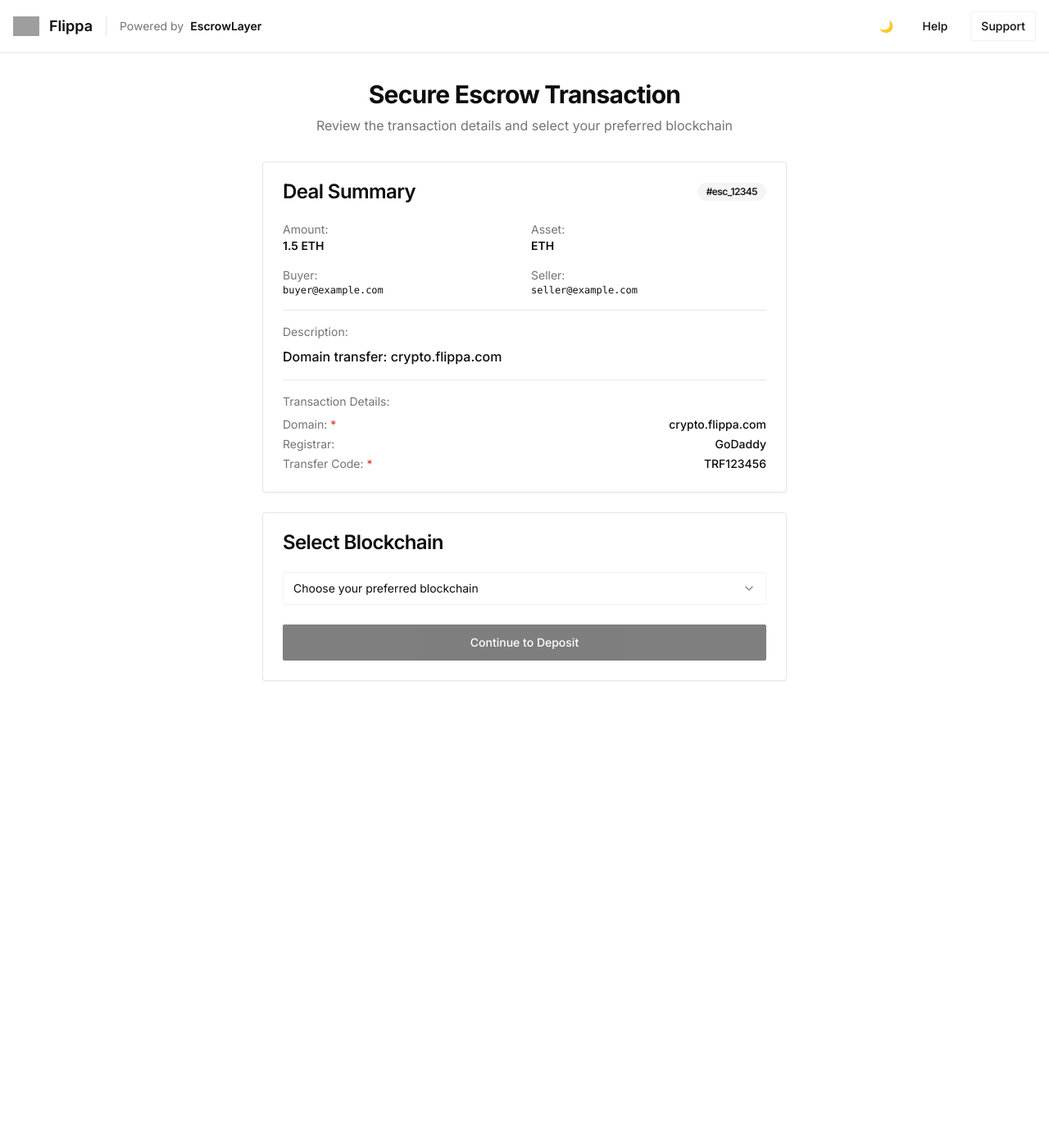
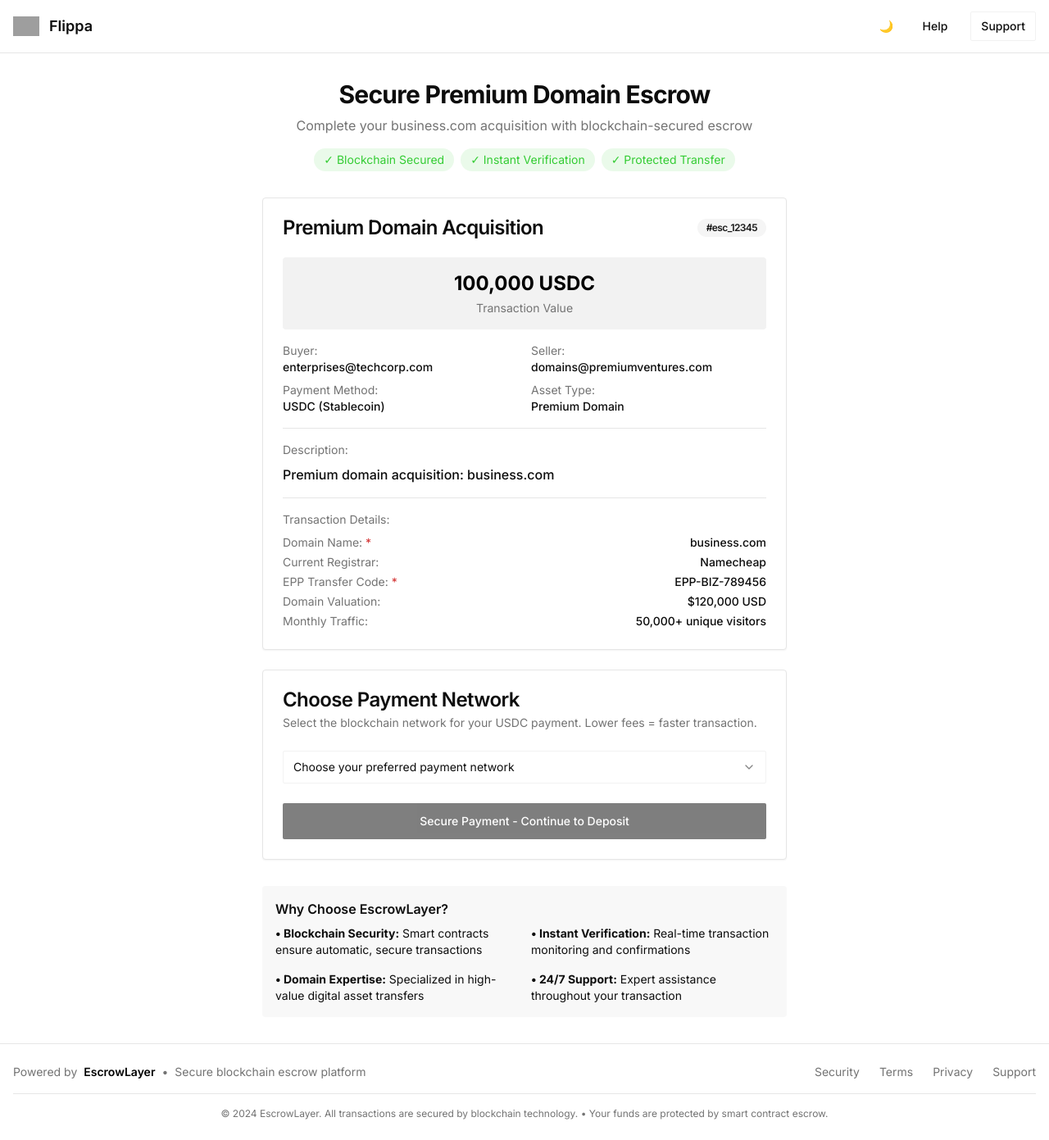
Before and after one commit to Escrow-Layer/partner-hosted-pages, a React (Vite) app: page / in a window 1280 px wide. Shown: the whole page at 82% size. Before the commit the page ends 863 px from the top, so only its background shows below. Built offline with nearby package versions, Linux system fonts and the light colour scheme; grey boxes are pictures that could not be loaded.

Commit message:
Implement UI and content enhancements

```diff
--- /dev/null
+++ b/src/components/Footer.tsx
@@ -0,0 +1,48 @@
+import { PartnerBranding } from "@/lib/api-enhanced";
+
+interface FooterProps {
+  partnerBranding?: PartnerBranding;
+}
+
+const Footer = ({ partnerBranding }: FooterProps) => {
+  return (
+    <footer className="border-t bg-background/95 backdrop-blur supports-[backdrop-filter]:bg-background/60 mt-auto">
+      <div className="container mx-auto px-4 py-6">
+        <div className="flex flex-col sm:flex-row items-center justify-between gap-4">
+          <div className="flex items-center gap-2 text-sm text-muted-foreground">
+            <span>Powered by</span>
+            <span className="font-semibold text-primary">EscrowLayer</span>
+            <span>•</span>
+            <span>Secure blockchain escrow platform</span>
+          </div>
+
+          <div className="flex items-center gap-6 text-sm text-muted-foreground">
+            <a href="#" className="hover:text-primary transition-colors">
+              Security
+            </a>
+            <a href="#" className="hover:text-primary transition-colors">
+              Terms
+            </a>
+            <a href="#" className="hover:text-primary transition-colors">
+              Privacy
+            </a>
+            <a href="#" className="hover:text-primary transition-colors">
+              Support
+            </a>
+          </div>
+        </div>
+
+        <div className="mt-4 pt-4 border-t text-center text-xs text-muted-foreground">
+          <p>
+            © 2024 EscrowLayer. All transactions are secured by blockchain technology.
+            <br className="sm:hidden" />
+            <span className="hidden sm:inline"> • </span>
+            Your funds are protected by smart contract escrow.
+          </p>
+        </div>
+      </div>
+    </footer>
+  );
+};
+
+export default Footer;
--- a/src/components/Header.tsx
+++ b/src/components/Header.tsx
@@ -37,11 +37,6 @@ const Header = ({ partnerBranding }: HeaderProps) => {
             />
             <span className="font-semibold text-lg">{partnerData.name}</span>
           </div>
-          <div className="hidden sm:block h-6 w-px bg-border" />
-          <div className="hidden sm:flex items-center gap-2">
-            <span className="text-sm text-muted-foreground">Powered by</span>
-            <span className="font-semibold text-sm">EscrowLayer</span>
-          </div>
         </div>
 
         <nav className="flex items-center gap-4">
--- a/src/lib/api-enhanced.ts
+++ b/src/lib/api-enhanced.ts
@@ -80,44 +80,46 @@ class ApiError extends Error {
 const mockEscrowData: Record<string, EscrowData> = {
   'esc_12345': {
     id: 'esc_12345',
-    amount: '1.5',
-    asset: 'ETH',
-    description: 'Domain transfer: crypto.flippa.com',
-    buyer: 'buyer@example.com',
-    seller: 'seller@example.com',
+    amount: '100000',
+    asset: 'USDC',
+    description: 'Premium domain acquisition: business.com',
+    buyer: 'enterprises@techcorp.com',
+    seller: 'domains@premiumventures.com',
     status: 'initiated',
     createdAt: new Date(Date.now() - 300000).toISOString(),
     updatedAt: new Date().toISOString(),
     partnerId: 'flippa',
     customFields: [
-      { id: 'domain', label: 'Domain', value: 'crypto.flippa.com', type: 'text', required: true },
-      { id: 'registrar', label: 'Registrar', value: 'GoDaddy', type: 'text' },
-      { id: 'transfer_code', label: 'Transfer Code', value: 'TRF123456', type: 'text', required: true },
+      { id: 'domain', label: 'Domain Name', value: 'business.com', type: 'text', required: true },
+      { id: 'registrar', label: 'Current Registrar', value: 'Namecheap', type: 'text' },
+      { id: 'transfer_code', label: 'EPP Transfer Code', value: 'EPP-BIZ-789456', type: 'text', required: true },
+      { id: 'valuation', label: 'Domain Valuation', value: '$120,000 USD', type: 'text' },
+      { id: 'traffic', label: 'Monthly Traffic', value: '50,000+ unique visitors', type: 'text' },
     ],
     milestones: [
       {
         id: 'init',
         title: 'Escrow Initiated',
-        description: 'Escrow created and waiting for deposit',
+        description: 'Premium domain escrow initiated and awaiting payment',
         status: 'completed',
         timestamp: new Date(Date.now() - 300000).toISOString(),
       },
       {
         id: 'deposit',
         title: 'Deposit Received',
-        description: 'Cryptocurrency deposit confirmed',
+        description: 'USDC payment received and verified on blockchain',
         status: 'pending',
       },
       {
         id: 'verification',
         title: 'Asset Verification',
-        description: 'Verifying domain ownership and transfer readiness',
+        description: 'Verifying domain ownership, DNS records, and transfer authorization',
         status: 'pending',
       },
       {
         id: 'release',
         title: 'Funds Released',
-        description: 'Transaction completed and funds released',
+        description: 'Domain transferred successfully and funds released to seller',
         status: 'pending',
       },
     ],
@@ -130,7 +132,7 @@ const mockEscrowData: Record<string, EscrowData> = {
       redirectUrl: 'https://flippa.com',
     },
     webhookUrl: 'https://flippa.com/webhooks/escrow',
-    redirectUrl: 'https://flippa.com/deals/crypto-domain',
+    redirectUrl: 'https://flippa.com/deals/business-domain',
   },
 };
 
--- a/src/pages/Landing.tsx
+++ b/src/pages/Landing.tsx
@@ -5,6 +5,7 @@ import { Card, CardContent, CardHeader, CardTitle } from "@/components/ui/card";
 import { Select, SelectContent, SelectItem, SelectTrigger, SelectValue } from "@/components/ui/select";
 import { Badge } from "@/components/ui/badge";
 import Header from "@/components/Header";
+import Footer from "@/components/Footer";
 import DynamicForm from "@/components/DynamicForm";
 import { useEscrow } from "@/hooks/useEscrow";
 import { usePartnerTheme } from "@/hooks/usePartnerTheme";
@@ -82,23 +83,24 @@ const Landing = () => {
 
   if (loading) {
     return (
-      <div className="min-h-screen bg-background">
+      <div className="min-h-screen bg-background flex flex-col">
         <Header partnerBranding={escrowData?.partnerBranding} />
-        <main className="container mx-auto px-4 py-8 max-w-2xl">
+        <main className="container mx-auto px-4 py-8 max-w-2xl flex-1">
           <div className="text-center">
             <div className="animate-spin rounded-full h-8 w-8 border-b-2 border-primary mx-auto mb-4"></div>
             <p className="text-muted-foreground">Loading escrow details...</p>
           </div>
         </main>
+        <Footer />
       </div>
     );
   }
 
   if (!escrowData) {
     return (
-      <div className="min-h-screen bg-background">
+      <div className="min-h-screen bg-background flex flex-col">
         <Header />
-        <main className="container mx-auto px-4 py-8 max-w-2xl">
+        <main className="container mx-auto px-4 py-8 max-w-2xl flex-1">
           <div className="text-center">
             <h1 className="text-2xl font-bold mb-4">Escrow Not Found</h1>
             <p className="text-muted-foreground mb-4">
@@ -107,6 +109,7 @@ const Landing = () => {
             <Button onClick={() => navigate('/')}>Go Home</Button>
           </div>
         </main>
+        <Footer />
       </div>
     );
   }
@@ -114,9 +117,9 @@ const Landing = () => {
   // Show custom fields form if needed
   if (showCustomFields) {
     return (
-      <div className="min-h-screen bg-background">
-        <Header />
-        <main className="container mx-auto px-4 py-8 max-w-2xl">
+      <div className="min-h-screen bg-background flex flex-col">
+        <Header partnerBranding={escrowData?.partnerBranding} />
+        <main className="container mx-auto px-4 py-8 max-w-2xl flex-1">
           <div className="mb-6">
             <h1 className="text-3xl font-bold tracking-tight mb-2">
               Additional Information Required
@@ -135,48 +138,75 @@ const Landing = () => {
             submitLabel={`Continue with ${selectedChain}`}
           />
         </main>
+        <Footer partnerBranding={escrowData?.partnerBranding} />
       </div>
     );
   }
 
   return (
-    <div className="min-h-screen bg-background">
-      <Header />
+    <div className="min-h-screen bg-background flex flex-col">
+      <Header partnerBranding={escrowData?.partnerBranding} />
 
       <main className="container mx-auto px-4 py-4 sm:py-8 max-w-2xl">
         <div className="text-center mb-8">
           <h1 className="text-3xl font-bold tracking-tight mb-2">
-            Secure Escrow Transaction
+            Secure Premium Domain Escrow
           </h1>
-          <p className="text-muted-foreground">
-            Review the transaction details and select your preferred blockchain
+          <p className="text-muted-foreground mb-4">
+            Complete your business.com acquisition with blockchain-secured escrow
           </p>
+          <div className="flex flex-wrap justify-center gap-2 text-sm">
+            <div className="bg-success/10 text-success px-3 py-1 rounded-full">
+              ✓ Blockchain Secured
+            </div>
+            <div className="bg-success/10 text-success px-3 py-1 rounded-full">
+              ✓ Instant Verification
+            </div>
+            <div className="bg-success/10 text-success px-3 py-1 rounded-full">
+              ✓ Protected Transfer
+            </div>
+          </div>
         </div>
 
         <Card className="mb-6">
           <CardHeader>
             <CardTitle className="flex items-center justify-between">
-              Deal Summary
+              Premium Domain Acquisition
               <Badge variant="secondary">#{escrowData.id}</Badge>
             </CardTitle>
           </CardHeader>
           <CardContent className="space-y-4">
-            <div className="grid grid-cols-2 gap-4 text-sm">
+            <div className="space-y-4">
+              <div className="bg-accent/50 p-4 rounded-lg">
+                <div className="text-center">
+                  <div className="text-2xl font-bold text-primary mb-1">
+                    {Number(escrowData.amount).toLocaleString()} {escrowData.asset}
+                  </div>
+                  <div className="text-sm text-muted-foreground">Transaction Value</div>
+                </div>
+              </div>
+
+              <div className="grid grid-cols-1 sm:grid-cols-2 gap-4 text-sm">
+                <div className="space-y-2">
                   <div>
-                <span className="text-muted-foreground">Amount:</span>
-                <p className="font-semibold">{escrowData.amount} {escrowData.asset}</p>
+                    <span className="text-muted-foreground">Buyer:</span>
+                    <p className="font-medium break-all">{escrowData.buyer}</p>
                   </div>
                   <div>
-                <span className="text-muted-foreground">Asset:</span>
-                <p className="font-semibold">{escrowData.asset}</p>
+                    <span className="text-muted-foreground">Payment Method:</span>
+                    <p className="font-medium">{escrowData.asset} (Stablecoin)</p>
+                  </div>
+                </div>
+                <div className="space-y-2">
+                  <div>
+                    <span className="text-muted-foreground">Seller:</span>
+                    <p className="font-medium break-all">{escrowData.seller}</p>
                   </div>
                   <div>
-                <span className="text-muted-foreground">Buyer:</span>
-                <p className="font-mono text-xs">{escrowData.buyer}</p>
+                    <span className="text-muted-foreground">Asset Type:</span>
+                    <p className="font-medium">Premium Domain</p>
                   </div>
-              <div>
-                <span className="text-muted-foreground">Seller:</span>
-                <p className="font-mono text-xs">{escrowData.seller}</p>
+                </div>
               </div>
             </div>
 
@@ -208,12 +238,15 @@ const Landing = () => {
 
         <Card>
           <CardHeader>
-            <CardTitle>Select Blockchain</CardTitle>
+            <CardTitle>Choose Payment Network</CardTitle>
+            <p className="text-sm text-muted-foreground">
+              Select the blockchain network for your USDC payment. Lower fees = faster transaction.
+            </p>
           </CardHeader>
           <CardContent className="space-y-6">
             <Select value={selectedChain} onValueChange={setSelectedChain}>
               <SelectTrigger>
-                <SelectValue placeholder="Choose your preferred blockchain" />
+                <SelectValue placeholder="Choose your preferred payment network" />
               </SelectTrigger>
               <SelectContent>
                 {SUPPORTED_CHAINS.map((chain) => (
@@ -235,11 +268,31 @@ const Landing = () => {
               className="w-full"
               size="lg"
             >
-              Continue to Deposit
+              Secure Payment - Continue to Deposit
             </Button>
           </CardContent>
         </Card>
+
+        <div className="mt-8 p-4 bg-muted/50 rounded-lg">
+          <h3 className="font-semibold mb-2">Why Choose EscrowLayer?</h3>
+          <div className="grid grid-cols-1 sm:grid-cols-2 gap-4 text-sm">
+            <div>
+              <strong>• Blockchain Security:</strong> Smart contracts ensure automatic, secure transactions
+            </div>
+            <div>
+              <strong>• Instant Verification:</strong> Real-time transaction monitoring and confirmations
+            </div>
+            <div>
+              <strong>• Domain Expertise:</strong> Specialized in high-value digital asset transfers
+            </div>
+            <div>
+              <strong>• 24/7 Support:</strong> Expert assistance throughout your transaction
+            </div>
+          </div>
+        </div>
       </main>
+
+      <Footer partnerBranding={escrowData?.partnerBranding} />
     </div>
   );
 };
```
Lines whose indentation alone changed are shown as unchanged.
